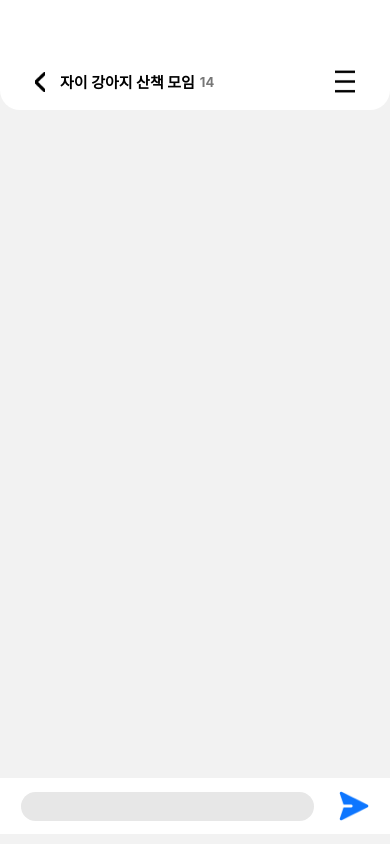
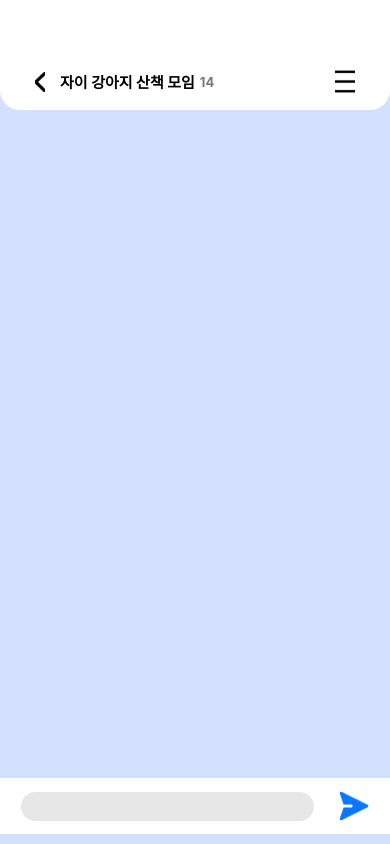
Before and after one commit to Bamdoliro/G-A, a React Native app: screen /ChatLiveScreen in a window 390 px wide. Built offline with nearby package versions, Linux system fonts and the light colour scheme.

Commit message:
ADD :: Scroll 추가

```diff
--- a/components/ChatLiveFeild/ChatLiveFeild.js
+++ b/components/ChatLiveFeild/ChatLiveFeild.js
@@ -1,13 +1,16 @@
-import { View, StyleSheet } from "react-native";
+import { View, StyleSheet, ScrollView, Text } from "react-native";
 
 export default function ChatLiveFelid() {
     return (
-        <View>
+        <ScrollView style={styles.ChatLiveFeild}>
 
-        </View>
+        </ScrollView>
     )
 }
 
 const styles = StyleSheet.create({
-
+    ChatLiveFeild: {
+        backgroundColor: "#D4E0FF",
+        flexDirection:"column"
+    }
 })
--- a/pages/ChatLiveScreen.js
+++ b/pages/ChatLiveScreen.js
@@ -7,8 +7,8 @@ export default function ChatLiveScreen() {
 
     return (
         <View style={styles.ChatLiveSection} >
-            <ChatLiveHeader />
-            <ChatLiveFelid />
+            <ChatLiveHeader style={{flex: 1}} />
+            <ChatLiveFelid style={{flex: 1}} />
             <KeyboardAvoidingView
                 style={styles.ChatKeyboardView}
                 behavior={Platform.OS == 'ios' ? "padding" : "position"}
@@ -30,6 +30,7 @@ export default function ChatLiveScreen() {
 const styles = StyleSheet.create({
     ChatLiveSection: {
         flex: 1,
+        backgroundColor: "#D4E0FF"
     },
     ChatKeyboardView: {
         flex: 1,
```
